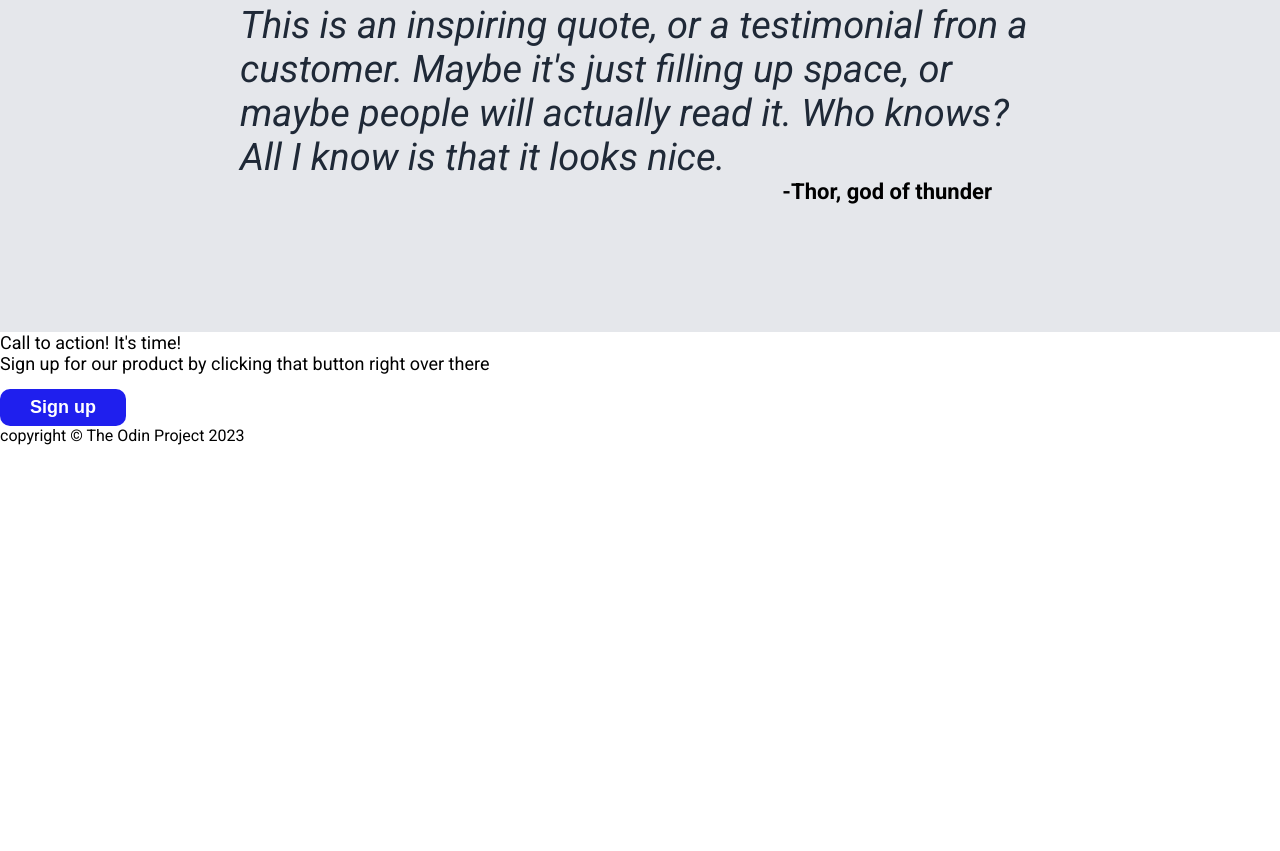
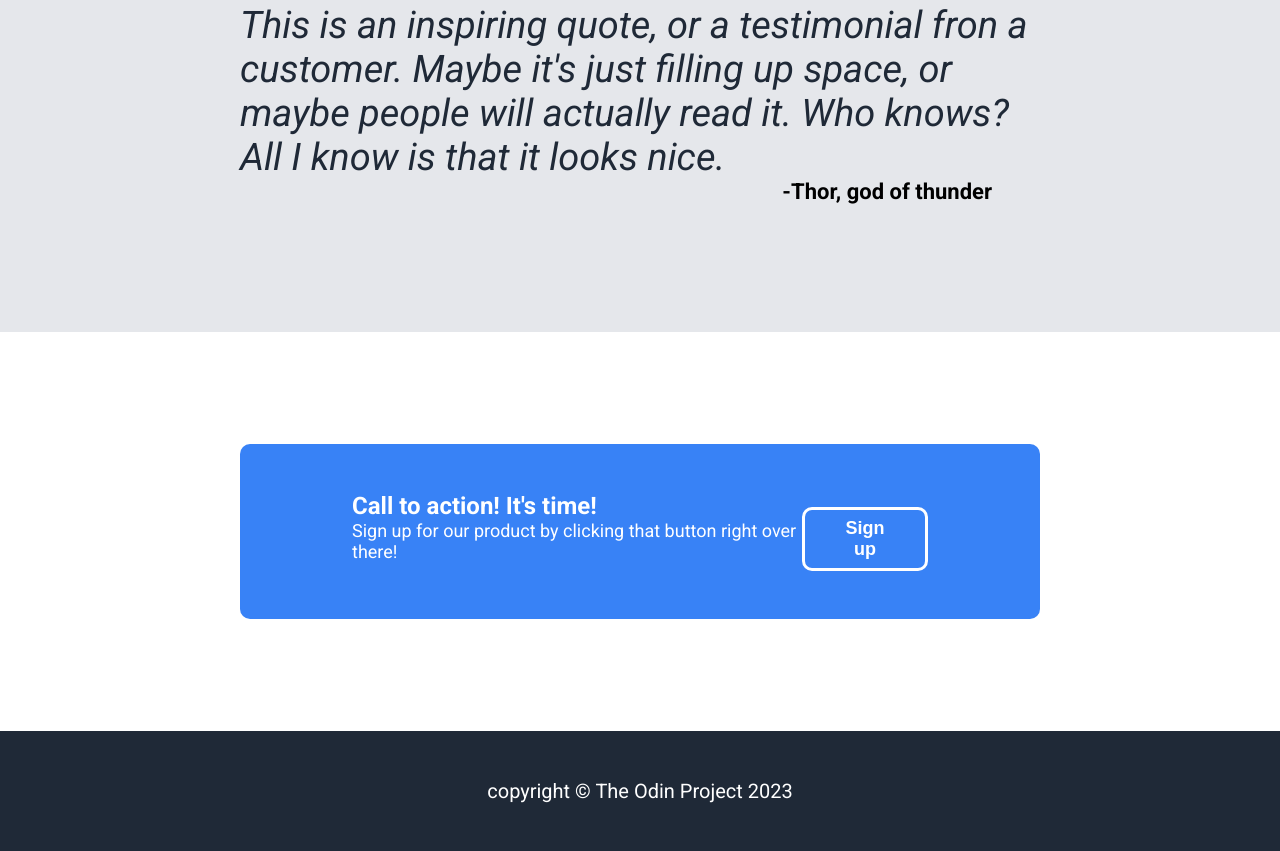
Before and after one commit to tonycharles377/landing-page, a plain HTML site: page index.html in a window 1280 px wide. Shown: the part 1940-2791 px from the top of the page. Before the commit the page ends 2385 px from the top, so only its background shows below. Drawn offline with Linux system fonts and the light colour scheme.

Commit message:
Style section four and footer

```diff
--- a/index.html
+++ b/index.html
@@ -24,7 +24,7 @@
         <div class="header-body">
             <div class="header-text">
                 <h1>Setting Sail For Unforgettable Luxury</h1>
-                <p>Explore our opulent yachts and exclusive destinations, where every wave carries an invitation to experience the extraordinary. Set sail with us an discover the true meaning of luxury voyaging</p>
+                <p>Explore our opulent yachts and exclusive destinations, where every wave carries an invitation to experience the extraordinary. Set sail with us and discover the true meaning of luxury voyaging</p>
                 <button>Sign up</button>
             </div>
 
@@ -66,10 +66,10 @@
     </div>
 
     <div class="container-four">
-        <div>
+        <div class="flex-container">
             <div class="text">
-                <p>Call to action! It's time!</p>
-                <p>Sign up for our product by clicking that button right over there</p>
+                <p class="bold">Call to action! It's time!</p>
+                <p>Sign up for our product by clicking that button right over there!</p>
             </div>
             <button>Sign up</button>
         </div>
--- a/style.css
+++ b/style.css
@@ -76,7 +76,7 @@ a:hover {
 }
 
 button {
-    background-color: rgb(31, 31, 238);
+    background-color: #3882f6;
     color: white;
     padding: 8px 30px;
     font-size: 18px;
@@ -89,7 +89,7 @@ button {
 button:hover {
     cursor: pointer;
     background-color: rgb(5, 5, 126);
-    transition: 1s;
+    transition: .5s;
 }
 
 /* section 2 */
@@ -145,3 +145,39 @@ h2 {
     text-align: end;
     padding-right: 3rem;
 }
+
+/* SECTION FOUR */
+
+.container-four {
+    padding: 7rem 15rem;
+}
+
+.flex-container {
+    display: flex;
+    background-color: #3882f6;
+    color: white;
+    padding: 3rem 7rem;
+    justify-content: space-between;
+    border-radius: 10px;
+}
+
+.bold {
+    font-size: 24px;
+    font-weight: bold;
+}
+
+.flex-container button {
+    border: white solid;
+}
+
+/* FOOTER */
+
+.footer {
+    display: flex;
+    background-color: #1f2937;
+    color: white;
+    justify-content: center;
+    align-items: center;
+    padding: 3rem 0;
+    font-size: 20px;
+}
```
